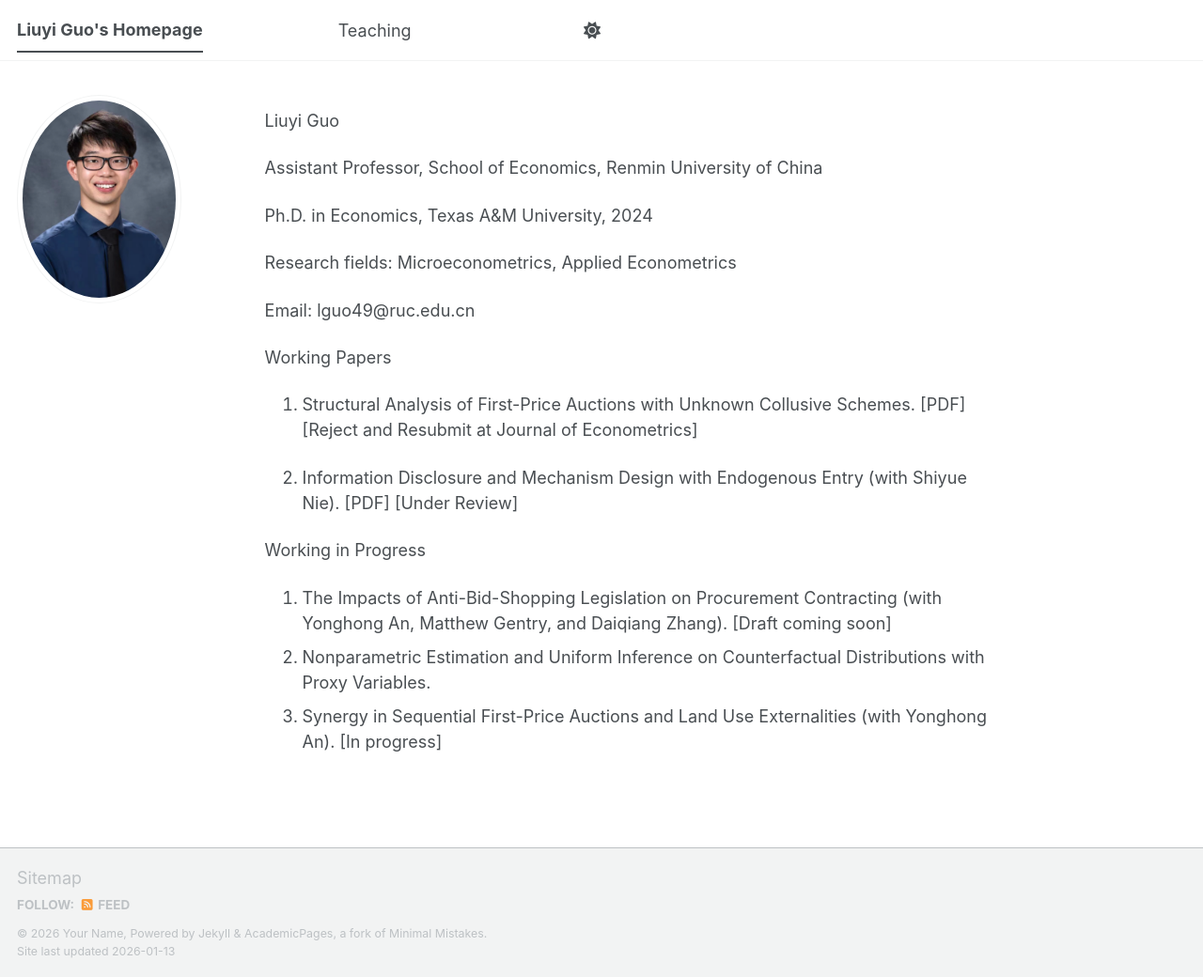
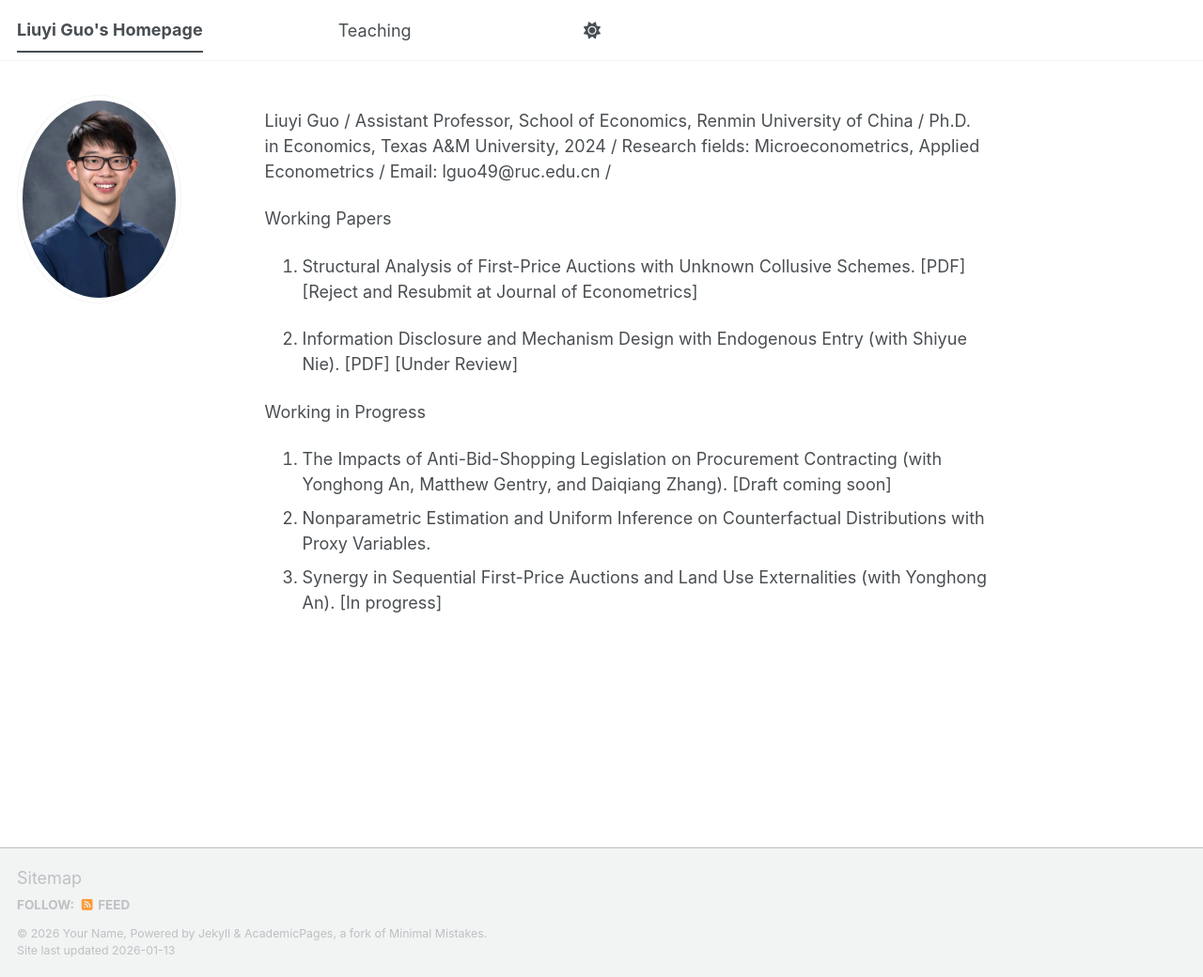
Before and after one commit to guoliuyi/lguo, a Jekyll site: the page built from _pages/about.md, in a window 1280 px wide and 1040 px high. Shown: the whole window at 94% size. Built offline with Jekyll 4.4.1, drawn with Linux system fonts in a browser that asks for light colours; a script bundle is joined from its source files by our own code; library files that are not in the unit come from our copies.

```diff
--- a/_pages/about.md
+++ b/_pages/about.md
@@ -6,15 +6,11 @@ redirect_from:
   - /about.html
 ---
 
-Liuyi Guo
-
-Assistant Professor, School of Economics, Renmin University of China
-
-Ph.D. in Economics, Texas A&M University, 2024
-
-Research fields: Microeconometrics, Applied Econometrics
-
-Email: lguo49@ruc.edu.cn
+Liuyi Guo /
+Assistant Professor, School of Economics, Renmin University of China /
+Ph.D. in Economics, Texas A&M University, 2024 /
+Research fields: Microeconometrics, Applied Econometrics /
+Email: lguo49@ruc.edu.cn /
 
 
 Working Papers
```
